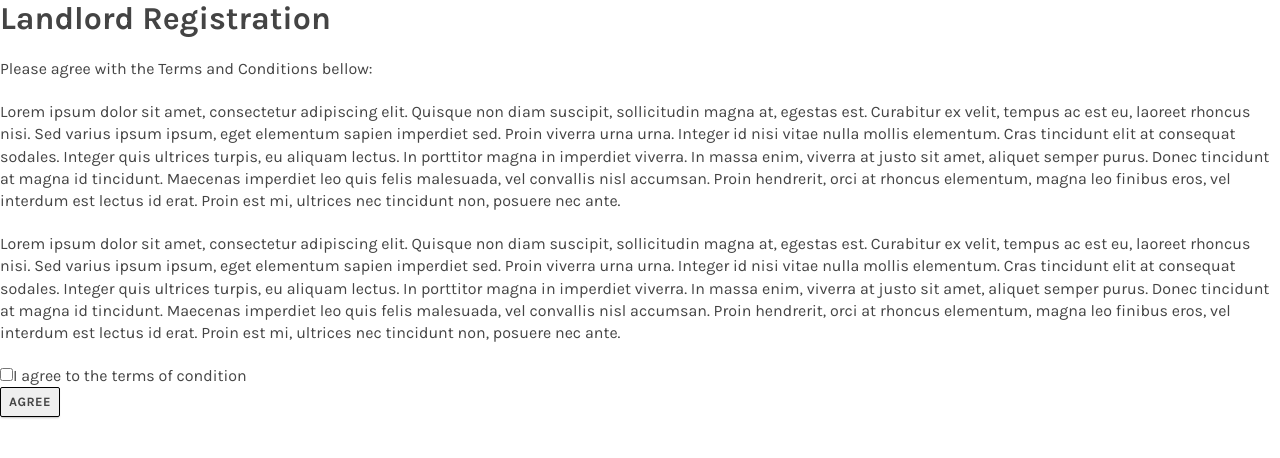
After one commit to eaudeweb/atomic-housing-demo, a Django app: template atomic_housing/templates/register/landlord_terms.html in a window 1280 px wide. The commit adds this page. Shown: the top 458 px of the page. Run offline with Django 3.2, Linux system fonts and the light colour scheme; the template is opened without the code that fills it, so the values that code supplies are empty; parts of the project's set-up code (start-up, migrations or seed data) failed here and were passed over.

Commit message:
Landlord register with terms

```diff
--- a/atomic_housing/forms.py
+++ b/atomic_housing/forms.py
@@ -30,6 +30,7 @@ class RegisterLandlordForm(ModelForm):
 
     class Meta:
         model = models.Landlord
+        exclude = ('user',)
 
 
 class ListingPhotoForm(ModelForm):
--- a/atomic_housing/templates/register/choose.html
+++ b/atomic_housing/templates/register/choose.html
@@ -7,7 +7,7 @@
 
   <ol>
     <li><a href="{% url 'register_customer' %}">IAEA Customer</a></li>
-    <li><a href="{% url 'register_landlord' %}">Landlord</a></li>
+    <li><a href="{% url 'register_landlord_terms' %}">Landlord</a></li>
   </ol>
 
 {% endblock %}
--- a/atomic_housing/templates/register/landlord.html
+++ b/atomic_housing/templates/register/landlord.html
@@ -4,6 +4,10 @@
 {% block content %}
   <h1>Landlord Registration</h1>
 
-  <p>Please agree with the Terms and Conditions bellow:</p>
+  <form method="POST">
+    {% csrf_token %}
+    {{ form.as_p }}
+    <button type="submit">Register</button>
+  </form>
 
 {% endblock %}
--- /dev/null
+++ b/atomic_housing/templates/register/landlord_terms.html
@@ -0,0 +1,24 @@
+{% extends '_layout.html' %}
+
+
+{% block content %}
+  <h1>Landlord Registration</h1>
+
+  <p>Please agree with the Terms and Conditions bellow:</p>
+
+  <div>
+    <p>Lorem ipsum dolor sit amet, consectetur adipiscing elit. Quisque non diam suscipit, sollicitudin magna at, egestas est. Curabitur ex velit, tempus ac est eu, laoreet rhoncus nisi. Sed varius ipsum ipsum, eget elementum sapien imperdiet sed. Proin viverra urna urna. Integer id nisi vitae nulla mollis elementum. Cras tincidunt elit at consequat sodales. Integer quis ultrices turpis, eu aliquam lectus. In porttitor magna in imperdiet viverra. In massa enim, viverra at justo sit amet, aliquet semper purus. Donec tincidunt at magna id tincidunt. Maecenas imperdiet leo quis felis malesuada, vel convallis nisl accumsan. Proin hendrerit, orci at rhoncus elementum, magna leo finibus eros, vel interdum est lectus id erat. Proin est mi, ultrices nec tincidunt non, posuere nec ante.
+    </p>
+
+  <p>Lorem ipsum dolor sit amet, consectetur adipiscing elit. Quisque non diam suscipit, sollicitudin magna at, egestas est. Curabitur ex velit, tempus ac est eu, laoreet rhoncus nisi. Sed varius ipsum ipsum, eget elementum sapien imperdiet sed. Proin viverra urna urna. Integer id nisi vitae nulla mollis elementum. Cras tincidunt elit at consequat sodales. Integer quis ultrices turpis, eu aliquam lectus. In porttitor magna in imperdiet viverra. In massa enim, viverra at justo sit amet, aliquet semper purus. Donec tincidunt at magna id tincidunt. Maecenas imperdiet leo quis felis malesuada, vel convallis nisl accumsan. Proin hendrerit, orci at rhoncus elementum, magna leo finibus eros, vel interdum est lectus id erat. Proin est mi, ultrices nec tincidunt non, posuere nec ante.
+      </p>
+
+  </div>
+  <form method="POST">
+    {% csrf_token %}
+    <label><input type="checkbox">I agree to the terms of condition</label>
+    <br>
+    <button type="submit">Agree</button>
+  </form>
+
+{% endblock %}
--- a/atomic_housing/urls.py
+++ b/atomic_housing/urls.py
@@ -43,8 +43,11 @@ urlpatterns = patterns(
         name='register'),
     url(r'^register/customer/$', views.RegisterCustomer.as_view(),
         name='register_customer'),
-    url(r'^register/landlord/$', views.RegisterLandlord.as_view(),
+    url(r'^register/landlord/terms$', views.RegisterLandlordTerms.as_view(),
+        name='register_landlord_terms'),
+    url(r'^register/landlord$', views.RegisterLandlord.as_view(),
         name='register_landlord'),
+
 
     url(r'^search/$', views.SearchView.as_view(), name='search'),
     url(r'^detail/(?P<pk>\d+)/$', views.ListingDetails.as_view(),
```
Also changed, not shown: atomic_housing/views.py (+9 -0 lines).
